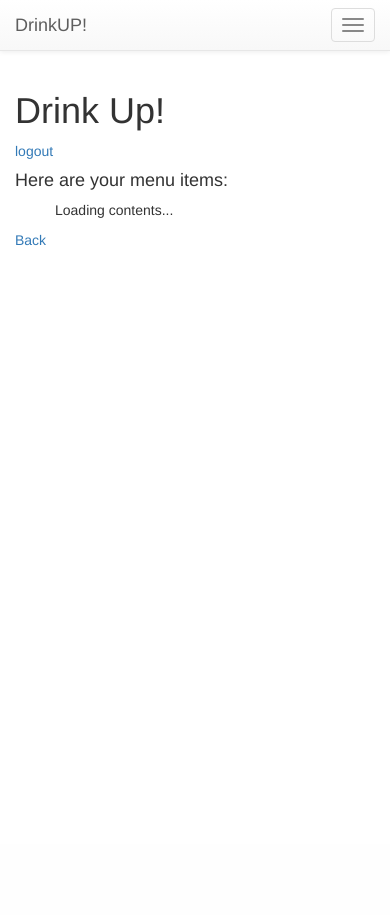
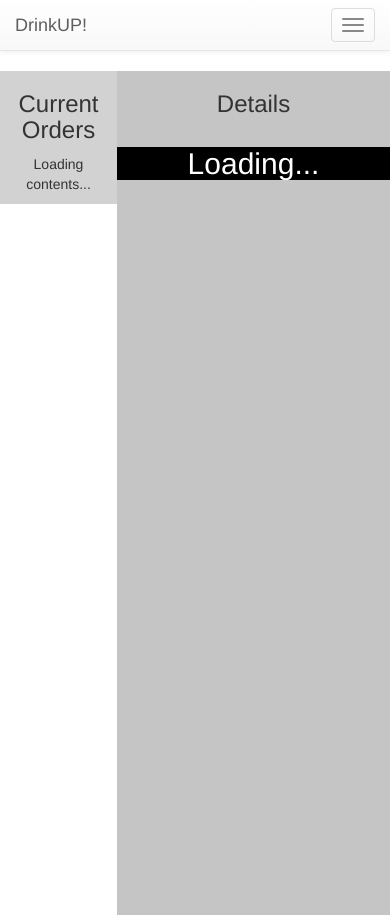
Before and after one commit to mkgilbert/drinkup-web, a Django app: page /user/home/1/test/1/ in a window 390 px wide. Before the commit the page ends 246 px from the top, so only its background shows below. Run offline with Django 3.2, Linux system fonts and the light colour scheme; tables that the repository leaves empty hold one stand-in row (values such as "Sample post"); some libraries are stand-ins or nearby versions.

Commit message:
testpage displaying orders in real time

```diff
--- a/templates/main/test.html
+++ b/templates/main/test.html
@@ -1,47 +1,178 @@
 {% extends "base.html" %}
 {% block title %}Home{% endblock %}
+{% block style %}
+col-sm-4{
+
+	}
+	.col-sm-8{
+	}
+	h1{
+		text-align:center;
+	}
+	h2{
+		text-align:center;
+	}
+
+	/* colors */
+	#header,
+	#footer {
+		background-color: #f1f1f1;
+	}
+
+	#main-wrap {
+		background-color: #D9D9D9;
+	}
+
+	#sidebar {
+		background-color: #d2d2d2;
+	}
+
+	#content-wrap {
+		background-color: #c5c5c5;
+	}
+
+	/* sizes */
+	#main-wrap > div {
+
+	}
+
+
+	#header,
+	#footer {
+		top:0;
+		right:0;
+		position:absolute;
+		height:15%;
+		padding-top:5px;
+		padding-right:5px;
+	}
+
+	#main-wrap{
+
+		height:90%;
+	}
+
+	/* layout */
+	#main-wrap {
+	    /* overflow to handle inner floating block */
+	    overflow: hidden;
+		height:100%;
+	}
+
+	#sidebar {
+	    float: left;
+	    width: 30%;
+		text-align:center;
+		left:0;
+		position:absolute;
+	}
+
+	#content-wrap {
+	    float: right;
+	    width: 70%;
+		text-align:center;
+		height:100%;
+		right:0;
+		position:absolute;
+	}
+	#lst{
+		overflow-y:scroll;
+	}
+	#slideInfo{
+		background-color:black;
+		color:white;
+
+	}
+	#orerlist{
+		text-align:center-left;
+		color:red;
+		font-weight:bold;
+	}
+{% endblock %}
 {% block body %}
-    <h1>Drink Up!</h1>
-    <a href="/logout/">logout</a>
 <script src="https://ajax.googleapis.com/ajax/libs/jquery/1.12.0/jquery.min.js"></script>
 <script type="text/javascript">
+
+var activeslide = -1;
+
+function setActiveSlide(slideno){
+    document.getElementsByName("slide"+slideno).className = "item active";
+    activeslide = slideno;
+}
 
 setInterval(function() {
     /* AJAX call here. */
 $.ajax({
-    url : '/api/' + {{venue.id}} + '/menu_detail/?format=json',
+    url : '/api/' + {{venue.id}} + '/order/0/?format=json',
     dataType : 'json',
     type : 'GET',
     success: function(data)
     {
-        var text = "";
+        var orders = "";
+        var orderdetails = "";
         var i;
-        /*var id = data.id;
-        var name = data.name;*/
-        var items = data.items;
+        var j;
 
-        for (i = 0; i < items.length; i++) {
-            text += "Name: " + items[i].name + "<br>Category: " + items[i].category + "<br> Price: " + items[i].price + "<br><br>";
+        if(activeslide == -1){
+            orderdetails += "\n\t<div class=\"item active\" id=\"slideInfo\"><center><h2>Select an order to begin.</h2></center></div>";
+        }
+        for (i = 0; i < data.length; i++) {
+            orders += "<h4><a onclick=\"setActiveSlide(" + data[i].id + ")\" href=\"#\">Order" + data[i].id + "</a></h4>\n";
+            orderdetails += "\n\t\t<div class=\"item";
+            if(data[i].id == activeslide){
+                orderdetails += "active";
+            }
+            orderdetails += "\" id=\"slideInfo\" name=\"slide" + data[i].id + "\">\n<h2>Order: " + data[i].id + "</h2>";
+
+
+            orderdetails += "Server: " + data[i].employee.name + "<br>";
+
+            if(data[i].items.length != 0){
+                orderdetails += "<ol id=\"orderlist\">";
+                for (j = 0; j < data[i].items.length; j++) {
+                    orderdetails += "<li>Item " + (j+1) + ": " + data[i].items[j].name + " Status: " + data[i].items[j].status +  "</li>";
+                }
+                orderdetails += "</ol>";
+                orderdetails += "<button type=\"button\" class=\"btn btn-success btn-lg\">Complete All</button>";
+            }
+            else{
+                orderdetails += "There are no items in this order.";
+            }
+
+          orderdetails += "</div>";
+
         }
 
-        document.getElementById("demo").innerHTML = text;
+        document.getElementById("demo").innerHTML = orders;
+        document.getElementById("carouselitem").innerHTML = orderdetails;
 
-        console.log(items);
+        console.log(data);
     }
 });
 
 }, 5000);
 </script>
 
+<div id="main-wrap"> <!-- main wrapper -->
 
-    {% if items %}
-        <h4>Here are your menu items:</h4>
-            <ul>
-<p id="demo">Loading contents...</p>
-            </ul>
 
-    {% else %}
-        <h4>This menu doesn't have any items.</h4>
-    {% endif %}
-    <a href="{% url 'home' user.id %}">Back</a>
+<div id="sidebar">
+  <h3>Current Orders</h3>
+  <p id="demo">Loading contents...</p>
+</div>
+
+		<div id="content-wrap">
+		<h3>Details</h3>
+  <div id="carousel-example-generic" class="carousel slide" data-ride="carousel" data-interval="false" data-wrap="false">
+  <!-- Indicators -->
+  <ol class="carousel-indicators"></ol>
+
+  <!-- Wrapper for slides -->
+<div class="carousel-inner" role="listbox" id="carouselitem">
+    <div class="item active" id="slideInfo">
+      <h2>Loading...</h2>
+    </div>
+</div>
+</div>
+</div> <!-- main wrapper -->
 {% endblock %}
```
